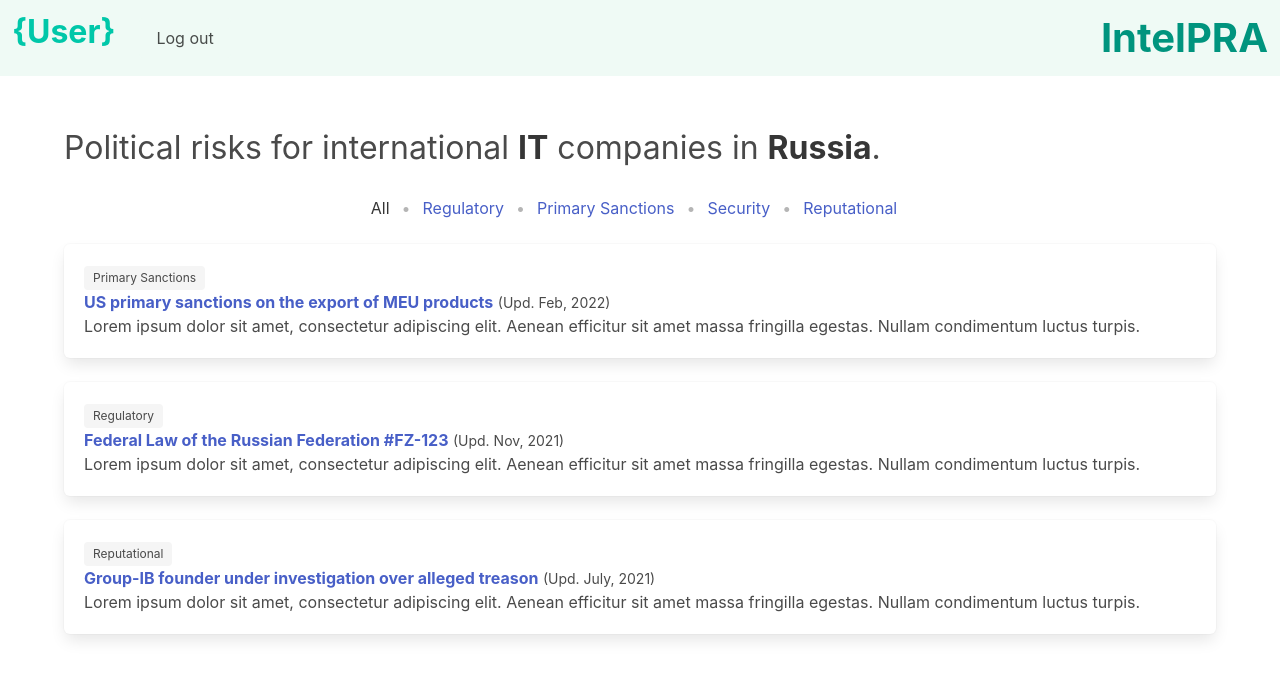
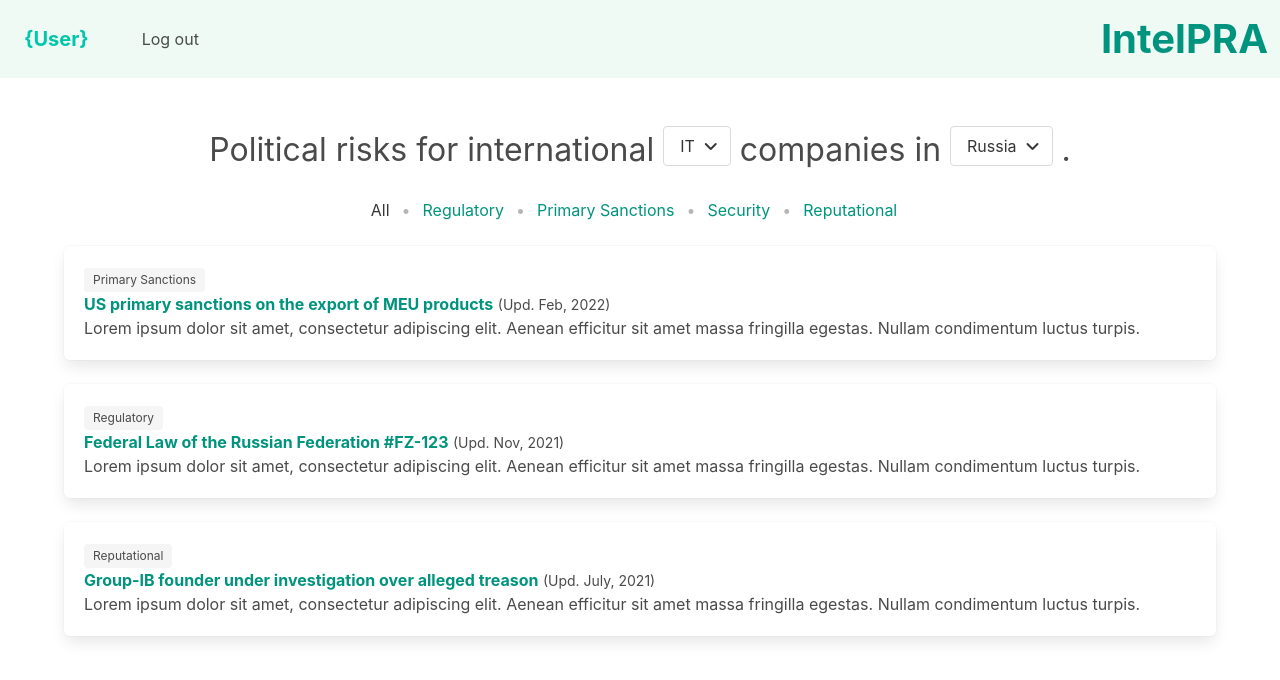
Before and after one commit to tatizash/intelPRA, a plain HTML site: page index.html in a window 1280 px wide. Drawn offline with nearby package versions, Linux system fonts and the light colour scheme.

Commit message:
Add files via upload

```diff
--- a/index.html
+++ b/index.html
@@ -9,9 +9,16 @@
   </head>
   <body>
 
+    <style>
+      .navbar-brand:hover{
+        background-color: green;
+      }
+
+    </style>
+
     <nav class="navbar is-light has-background-success-light" role="navigation" aria-label="main navigation">
         <div class="navbar-user">
-          <a class="navbar-item is-centered has-background-success-light has-text-weight-bold has-text-primary-dark is-size-3" href="">
+          <a class="navbar-item p-5 is-family-primary has-background-success-light has-text-weight-bold has-text-primary-dark is-size-5" href="">
               {User}
           </a>
         </div>
@@ -32,7 +39,7 @@
           </div>
         </div>
         <div class="navbar-brand">
-            <a class="navbar-item has-text-weight-bold has-text-primary-dark is-size-2" href="https://">
+            <a class="navbar-item is-family-primary has-background-success-light has-text-weight-bold has-text-primary-dark is-size-2" href="https://">
               IntelPRA
             </a>
 
@@ -47,20 +54,79 @@
   <section class="section">
     <div class="container">
 
-        <div class="block is-centered is-size-3">
-            Political risks for international <strong>IT</strong> companies in <strong>Russia</strong>.
+        <div class="block has-text-centered is-size-3">
+            Political risks for international
+            <div class="dropdown is-hoverable">
+              <div class="dropdown-trigger">
+                <button class="button" aria-haspopup="true" aria-controls="dropdown-menu">
+                  <span>IT</span>
+                  <span class="icon is-small">
+                    <i class="fas fa-angle-down" aria-hidden="true"></i>
+                  </span>
+                </button>
+              </div>
+              <div class="dropdown-menu" id="dropdown-menu" role="menu">
+                <div class="dropdown-content">
+                  <a class="dropdown-item">
+                    Energy
+                  </a>
+
+                  <a href="#" class="dropdown-item is-active has-background-success-light has-text-grey-dark">
+                    IT
+                  </a>
+
+                  <a href="#" class="dropdown-item">
+                    Agriculture
+                  </a>
+                  <a href="#" class="dropdown-item">
+                    Manufacturing
+                  </a>
+                </div>
+              </div>
+            </div>
+            companies in
+            <div class="dropdown is-hoverable">
+              <div class="dropdown-trigger">
+                <button class="button" aria-haspopup="true" aria-controls="dropdown-menu">
+                  <span>Russia</span>
+                  <span class="icon is-small">
+                    <i class="fas fa-angle-down" aria-hidden="true"></i>
+                  </span>
+                </button>
+              </div>
+              <div class="dropdown-menu" id="dropdown-menu" role="menu">
+                <div class="dropdown-content">
+                  <a href="#" class="dropdown-item is-active has-background-success-light has-text-grey-dark">
+                    Russia
+                  </a>
+
+                  <a class="dropdown-item">
+                    Kazakhstan
+                  </a>
+
+                  <a href="#" class="dropdown-item">
+                    Iran
+                  </a>
+                  <a href="#" class="dropdown-item">
+                    Venezuela
+                  </a>
+                </div>
+              </div>
+            </div>
+            .
           </div>
 
         <nav class="breadcrumb is-centered has-bullet-separator has-text-primary-dark" aria-label="breadcrumbs">
         <ul>
             <li class="is-active"><a href="#" aria-current="page">All</a></li>
-            <li><a href="#">Regulatory</a></li>
-            <li><a href="#">Primary Sanctions</a></li>
-            <li><a href="#">Security</a></li>
-            <li><a href="#">Reputational</a></li>
+            <li><a class="has-text-primary-dark" href="#">Regulatory</a></li>
+            <li><a class="has-text-primary-dark" href="#">Primary Sanctions</a></li>
+            <li><a class="has-text-primary-dark"href="#">Security</a></li>
+            <li><a class="has-text-primary-dark"href="#">Reputational</a></li>
         </ul>
         </nav>
 
+        <div class="container">
           <div class="box">
               <article class="risk-ind">
                 <span class="tag is-light">Primary Sanctions</span>
@@ -68,7 +134,7 @@
                 <div class="risk-ind-content">
                   <div class="content">
                     <p>
-                    <strong><a href="#">US primary sanctions on the export of MEU products</a></strong> <small>(Upd. Feb, 2022)</small>
+                      <strong><a class="has-text-primary-dark"href="#">US primary sanctions on the export of MEU products</a></strong> <small>(Upd. Feb, 2022)</small>
                       <br>
                       Lorem ipsum dolor sit amet, consectetur adipiscing elit. Aenean efficitur sit amet massa fringilla egestas. Nullam condimentum luctus turpis.
                     </p>
@@ -84,7 +150,7 @@
                 <div class="risk-ind-content">
                   <div class="content">
                     <p>
-                    <strong><a href="#">Federal Law of the Russian Federation #FZ-123</a></strong> <small>(Upd. Nov, 2021)</small>
+                      <strong><a class="has-text-primary-dark" href="#">Federal Law of the Russian Federation #FZ-123</a></strong> <small>(Upd. Nov, 2021)</small>
                       <br>
                       Lorem ipsum dolor sit amet, consectetur adipiscing elit. Aenean efficitur sit amet massa fringilla egestas. Nullam condimentum luctus turpis.
                     </p>
@@ -100,7 +166,7 @@
                 <div class="risk-ind-content">
                   <div class="content">
                     <p>
-                    <strong><a href="#">Group-IB founder under investigation over alleged treason</a></strong> <small>(Upd. July, 2021)</small>
+                      <strong><a class="has-text-primary-dark" href="#">Group-IB founder under investigation over alleged treason</a></strong> <small>(Upd. July, 2021)</small>
                       <br>
                       Lorem ipsum dolor sit amet, consectetur adipiscing elit. Aenean efficitur sit amet massa fringilla egestas. Nullam condimentum luctus turpis.
                     </p>
@@ -109,6 +175,7 @@
               </article>
           </div>
         </div>
+    </div>
   </section>
   </body>
 </html>
```
Lines whose indentation alone changed are shown as unchanged.
